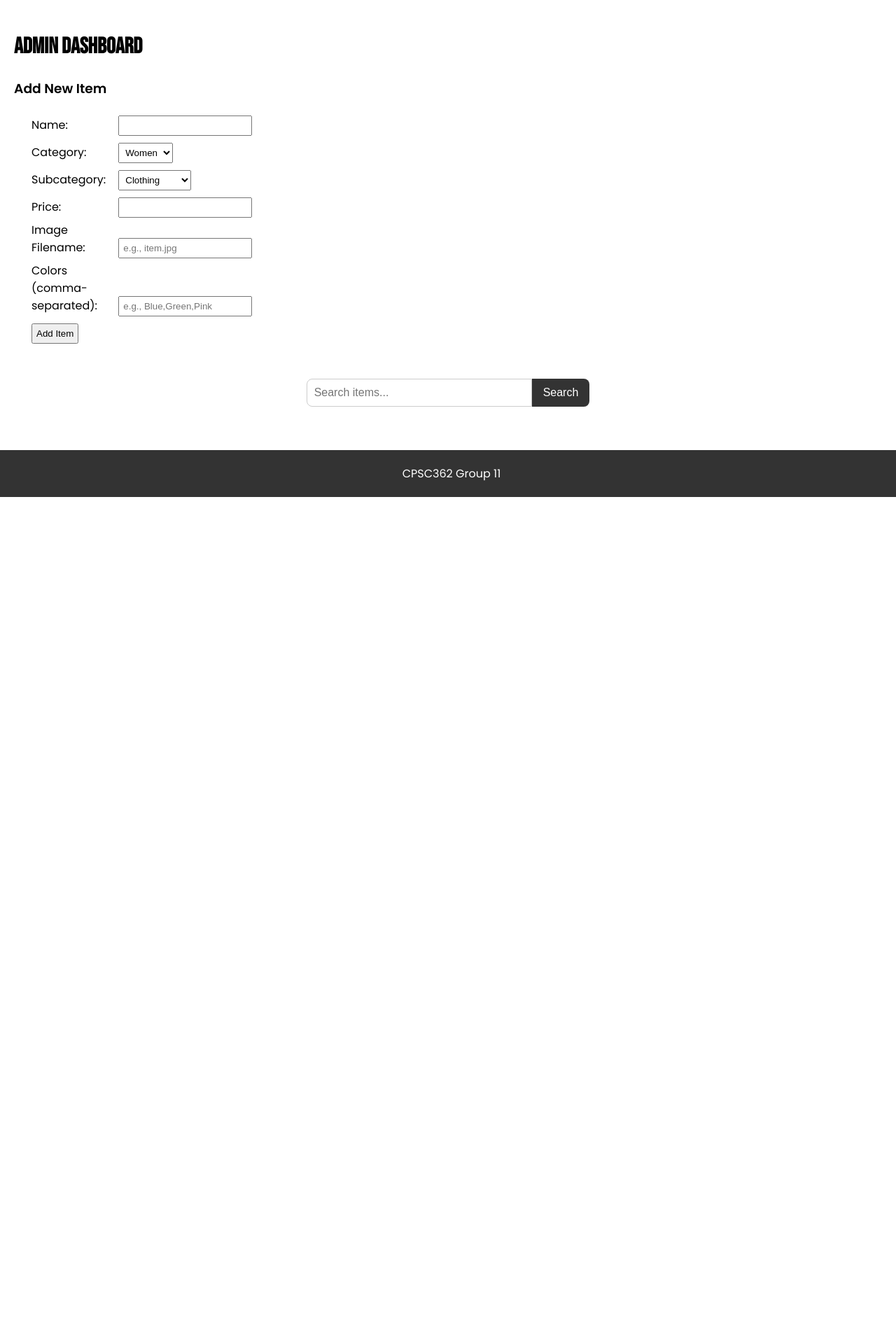
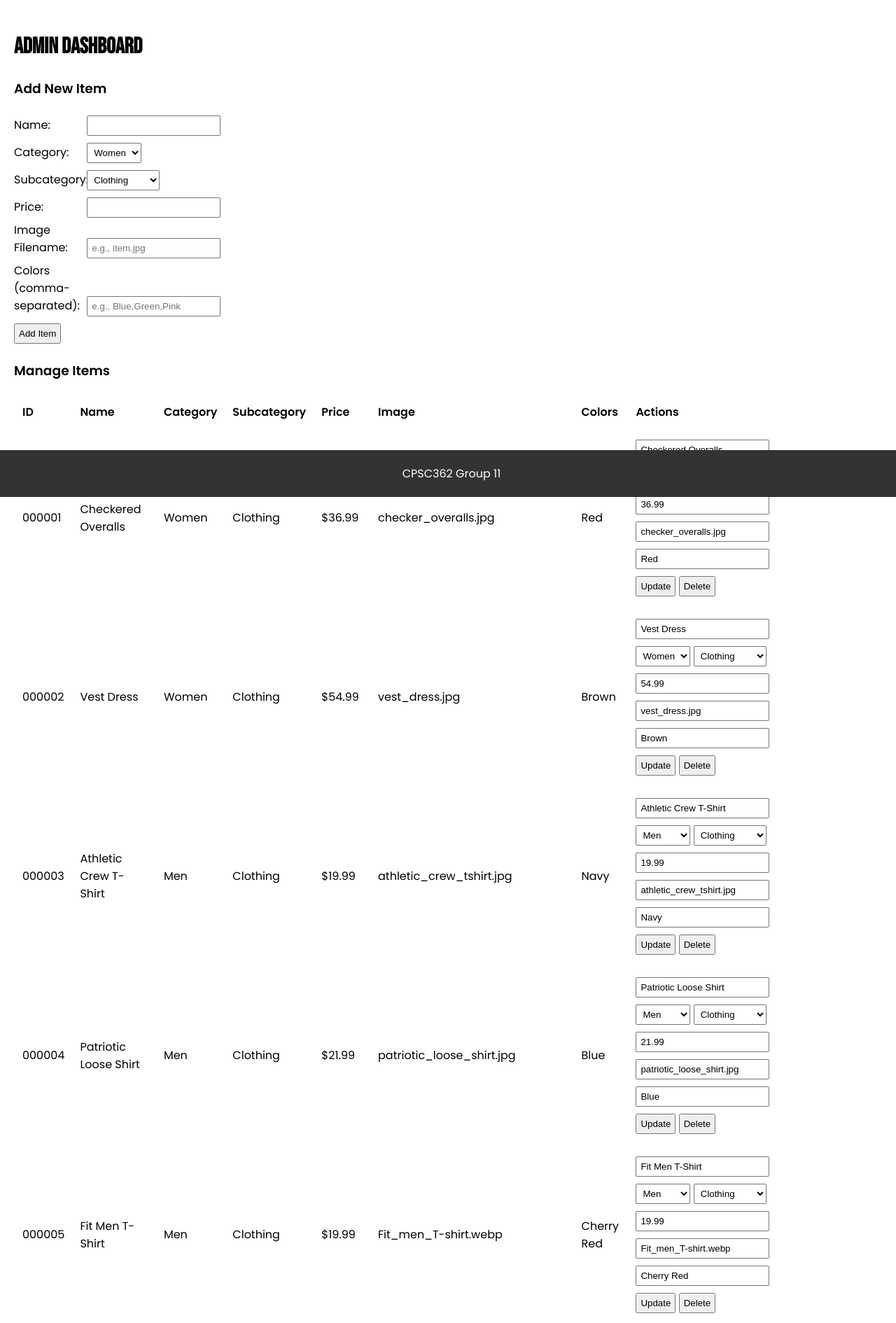
Before and after one commit to frggycc/Website_Project_Group11, a Flask app: page /admin in a window 1280 px wide. Shown: the part 90-1980 px from the top of the page at 70% size. Before the commit the page ends 800 px from the top, so only its background shows below. Run offline with Flask 3, Linux system fonts and the light colour scheme; the visitor is signed in with stand-in values (Sample User, id 1); data comes from the database, SQL or seed files in the repository; both versions use the stored data as it was after the commit.

Commit message:
Updated admin page; Add, modify, delete items

```diff
--- a/app.py
+++ b/app.py
@@ -183,11 +183,9 @@
 
 @app.route('/admin', methods=['GET', 'POST'])
 def admin():
-    # Keep unauthorized users out
     if not session.get('admin'):
         return redirect(url_for('admin_login'))
 
-    # Possible improvements; Upload photo directly to the website
     with sqlite3.connect(DB_PATH) as con:
         cur = con.cursor()
         if request.method == 'POST':
@@ -202,8 +200,22 @@
                 price = float(request.form['price'])
                 image = request.form['image']
                 colors = request.form['colors']
-                cur.execute("INSERT INTO items (id, name, category, subcategory, price, image, colors) VALUES (?, ?, ?, ?, ?, ?, ?)",
+                cur.execute("INSERT INTO items (id, name, category, subcategory, price, image, color) VALUES (?, ?, ?, ?, ?, ?, ?)",
                           (new_id, name, category, subcategory, price, image, colors))
+            elif action == 'edit':
+                item_id = request.form['id']
+                name = request.form['name']
+                category = request.form['category']
+                subcategory = request.form['subcategory']
+                price = float(request.form['price'])
+                image = request.form['image']
+                colors = request.form['colors']
+                cur.execute("UPDATE items SET name = ?, category = ?, subcategory = ?, price = ?, image = ?, color = ? WHERE id = ?",
+                          (name, category, subcategory, price, image, colors, item_id))
+            elif action == 'delete':
+                item_id = request.form['id']
+                cur.execute("DELETE FROM items WHERE id = ?", (item_id,))
+            con.commit()
 
         cur.execute("SELECT * FROM items")
         items = cur.fetchall()
--- a/static/css/style.css
+++ b/static/css/style.css
@@ -53,6 +53,20 @@
 }
 nav a:hover {
     text-decoration: underline;
+}
+
+form {
+    margin: 10px 0;
+}
+
+form label {
+    display: inline-block;
+    width: 100px;
+}
+
+form input, form select, form button {
+    margin: 5px 0;
+    padding: 5px;
 }
 
 /**************************************************************************/
@@ -260,18 +274,3 @@
   .items-table th {
     background-color: #f2f2f2;
   }
-
-/******* Admin Page  ********/
-form {
-    margin: 10px 25px;
-}
-
-form label {
-    display: inline-block;
-    width: 120px;
-}
-
-form input, form select, form button {
-    margin: 5px 0;
-    padding: 5px;
-}
--- a/templates/admin.html
+++ b/templates/admin.html
@@ -25,4 +25,54 @@
         <input type="text" id="colors" name="colors" placeholder="e.g., Blue,Green,Pink" required><br>
         <button type="submit">Add Item</button>
     </form>
+
+    <h3>Manage Items</h3>
+    <table>
+        <tr>
+            <th>ID</th>
+            <th>Name</th>
+            <th>Category</th>
+            <th>Subcategory</th>
+            <th>Price</th>
+            <th>Image</th>
+            <th>Colors</th>
+            <th>Actions</th>
+        </tr>
+        {% for item in items %}
+            <tr>
+                <td>{{ item[0] }}</td>
+                <td>{{ item[1] }}</td>
+                <td>{{ item[2] }}</td>
+                <td>{{ item[3] }}</td>
+                <td>${{ "%.2f" % item[4] }}</td>
+                <td>{{ item[5] }}</td>
+                <td>{{ item[6] }}</td>
+                <td>
+                    <form method="POST" style="display:inline;">
+                        <input type="hidden" name="action" value="edit">
+                        <input type="hidden" name="id" value="{{ item[0] }}">
+                        <input type="text" name="name" value="{{ item[1] }}" required>
+                        <select name="category" required>
+                            <option value="Women" {% if item[2] == 'Women' %}selected{% endif %}>Women</option>
+                            <option value="Men" {% if item[2] == 'Men' %}selected{% endif %}>Men</option>
+                        </select>
+                        <select name="subcategory" required>
+                            <option value="Clothing" {% if item[3] == 'Clothing' %}selected{% endif %}>Clothing</option>
+                            <option value="Shoes" {% if item[3] == 'Shoes' %}selected{% endif %}>Shoes</option>
+                            <option value="Accessories" {% if item[3] == 'Accessories' %}selected{% endif %}>Accessories</option>
+                        </select>
+                        <input type="number" name="price" value="{{ item[4] }}" step="0.01" required>
+                        <input type="text" name="image" value="{{ item[5] }}" required>
+                        <input type="text" name="colors" value="{{ item[6] }}" placeholder="e.g., Blue,Green,Pink" required>
+                        <button type="submit">Update</button>
+                    </form>
+                    <form method="POST" style="display:inline;">
+                        <input type="hidden" name="action" value="delete">
+                        <input type="hidden" name="id" value="{{ item[0] }}">
+                        <button type="submit" onclick="return confirm('Are you sure?')">Delete</button>
+                    </form>
+                </td>
+            </tr>
+        {% endfor %}
+    </table>
 {% endblock %}
```
Also changed, not shown: database.db.
